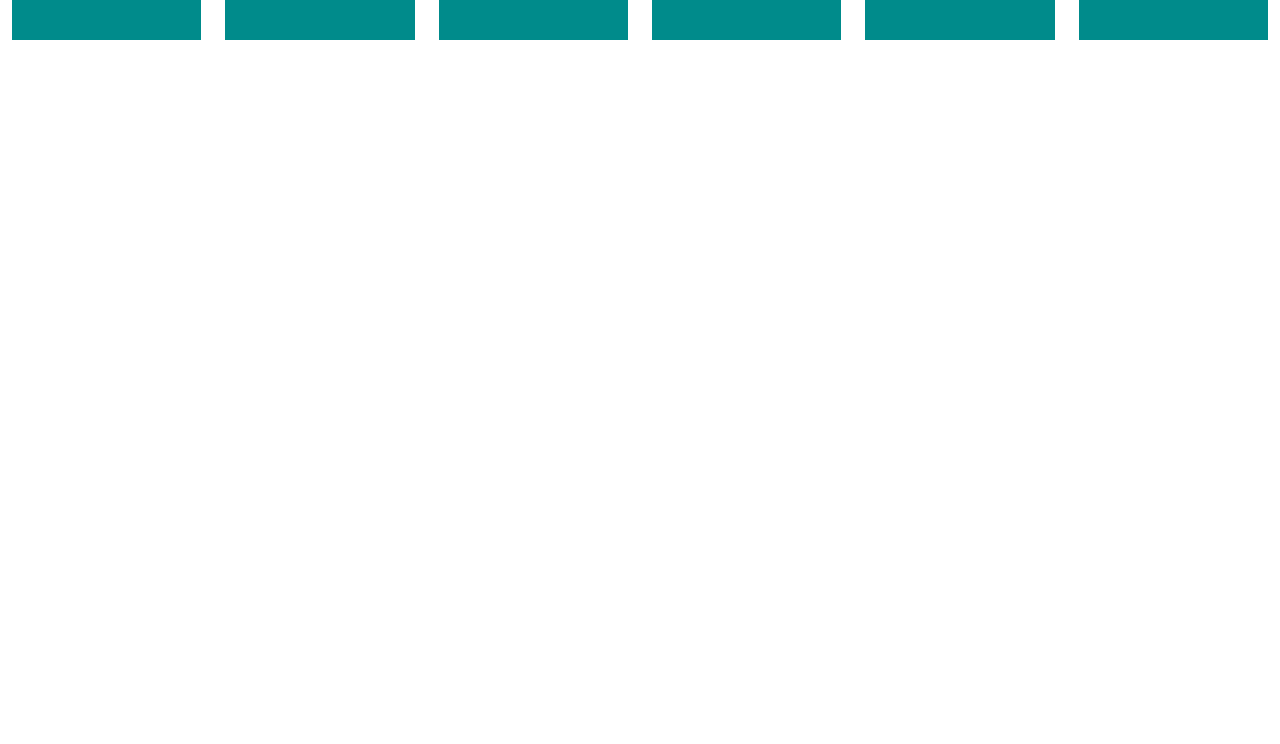
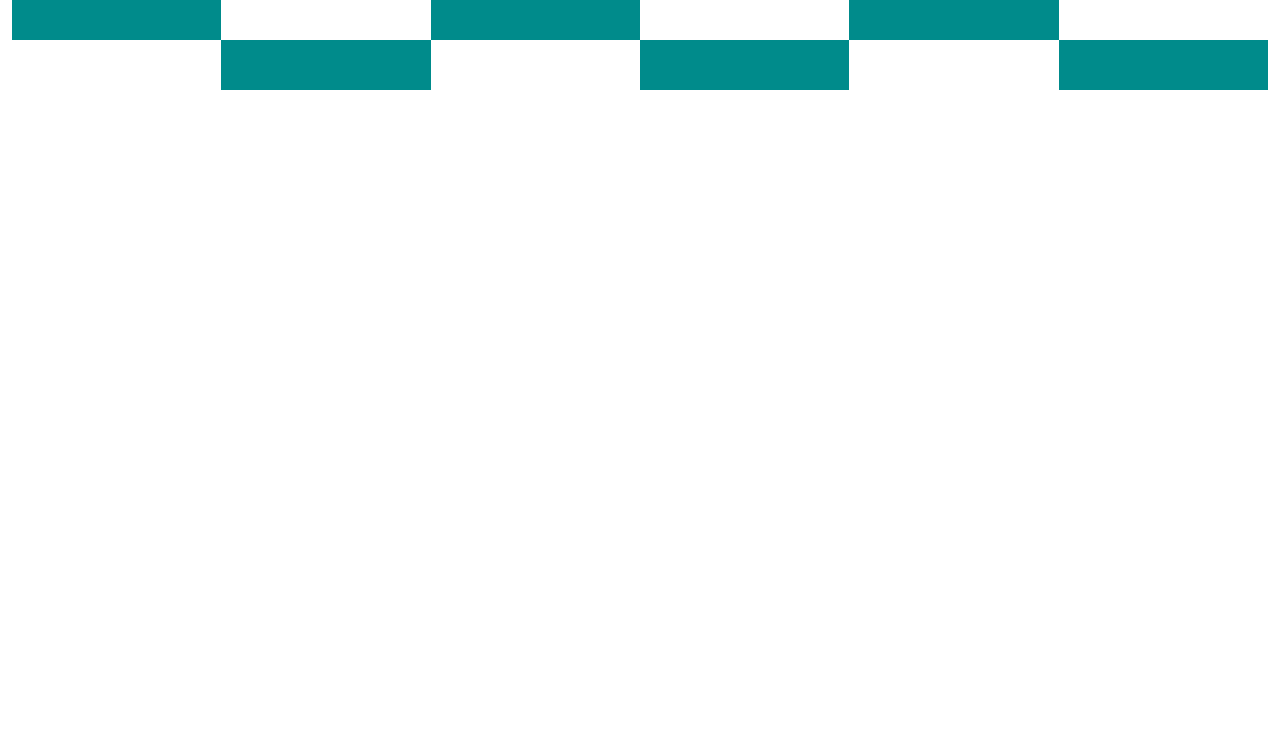
Before and after one commit to guru0026/portfolio-w23, a plain HTML site: page index.html in a window 1280 px wide. Shown: the part 56-800 px from the top of the page. Drawn offline with nearby package versions, Linux system fonts and the light colour scheme.

Commit message:
refines checkered layout for large screen

```diff
--- a/index.html
+++ b/index.html
@@ -23,23 +23,23 @@
 
     <main>
         <div class="container-fluid">
-            <div class="row">
+            <div class="row g-0">
                 <div class="col-lg-2 col-md-4 col-6">
                     <div class="tile"></div>
                 </div>
-                <div class="col-lg-2 col-md-4 col-6">
+                <div class="col-lg-2 offset-lg-2 col-md-4 col-6">
                     <div class="tile"></div>
                 </div>
-                <div class="col-lg-2 col-md-4 col-6">
+                <div class="col-lg-2 offset-lg-2 col-md-4 col-6">
                     <div class="tile"></div>
                 </div>
-                <div class="col-lg-2 col-md-4 col-6">
+                <div class="col-lg-2 offset-lg-2 col-md-4 col-6">
                     <div class="tile"></div>
                 </div>
-                <div class="col-lg-2 col-md-4 col-6">
+                <div class="col-lg-2 offset-lg-2 col-md-4 col-6">
                     <div class="tile"></div>
                 </div>
-                <div class="col-lg-2 col-md-4 col-6">
+                <div class="col-lg-2 offset-lg-2 col-md-4 col-6">
                     <div class="tile"></div>
                 </div>
             </div>
```
